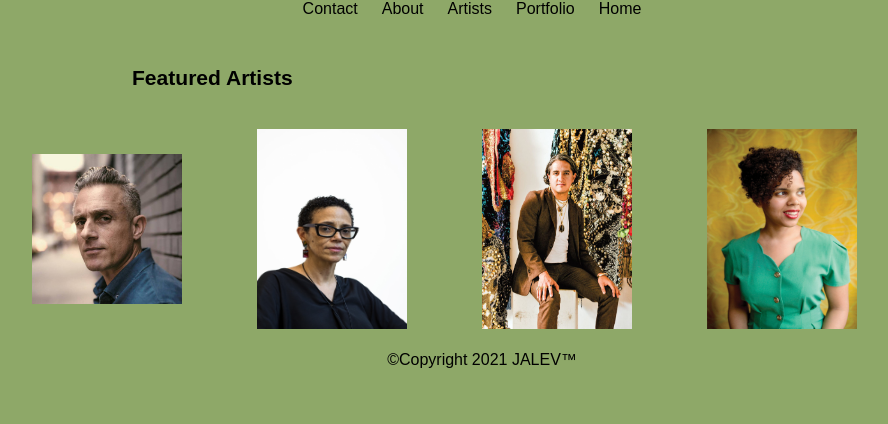
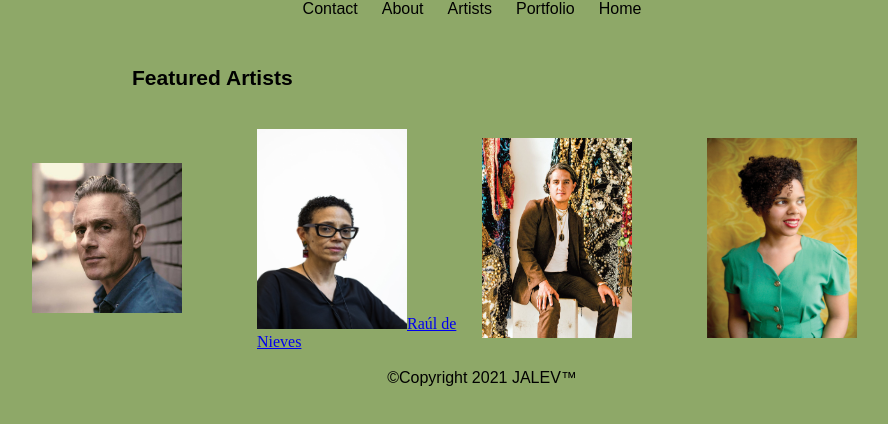
Before and after one commit to jgonzalez18/html0, a plain HTML site: page artists.html in a window 1280 px wide. Shown: the whole page, without its empty margins (158-1046 px from the left). Drawn offline with Linux system fonts and the light colour scheme; a web font is replaced by a local one.

Commit message:
update raul.html

```diff
--- a/artists.html
+++ b/artists.html
@@ -41,9 +41,9 @@ nav ul li{
 
 
 <div class="images">
-	<div class="box1"><img src="images/artist1.jpeg" width="150px" height:"200px">
+	<div class="box1"><img src="images/artist1.jpeg" alt="" width="150px" height:"200px">
 	</div>
-	<div class="box2"><img src="images/artist2.jpeg" alt="" width="150px" height="200px">
+	<div class="box2"><img src="images/artist2.jpeg" alt="" width="150px" height="200px"><a href="raul.html" title="Raul">Raúl de Nieves</a>
 	</div>
 	<div class="box3"><img src="images/artist3.jpg" alt="Raul de Nieves" width="150px" height="200px">
 	</div>
```
Also changed, not shown: raul.html (added, +10 -0 lines), raul.css (added).
